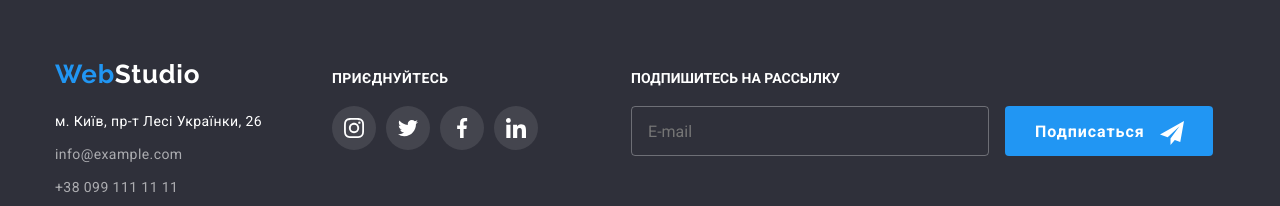
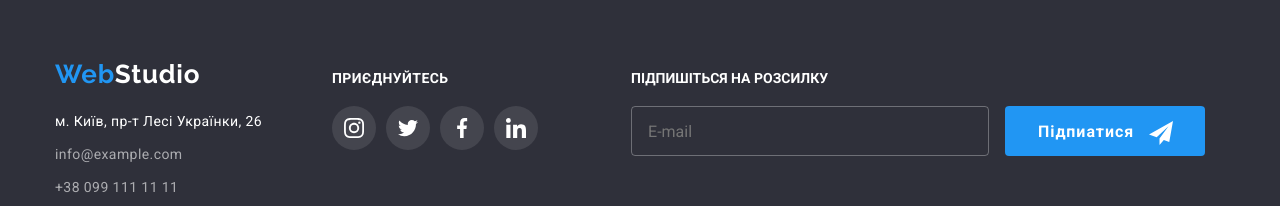
Before and after one commit to Alex-Tremere/goit-markup-hw-06, a plain HTML site: page index.html in a window 1280 px wide. Shown: the part 2688-2894 px from the top of the page. Drawn offline with nearby package versions, Linux system fonts and the light colour scheme.

Commit message:
Update index.html

```diff
--- a/index.html
+++ b/index.html
@@ -388,13 +388,13 @@
         <div class="subscribe">
           <form method="GET" class="js-subscribe">
             <label for="mail" class="subscribe-subtitle">
-              <p>подпишитесь на рассылку</p>
+              <p>Підпишіться на розсилку</p>
             </label>
             <div class="subscribe-field">
               <input class="subscribe-input" type="email" name="mail" id="mail" placeholder="E-mail"
                 autocomplete="email">
               <button type="submit" class="subscribe-button">
-                Подписаться
+                Підпиатися
                 <svg class="subskribe-icon">
                   <use href="./images/icon/icons.svg#icon-send"></use>
                 </svg>
```
